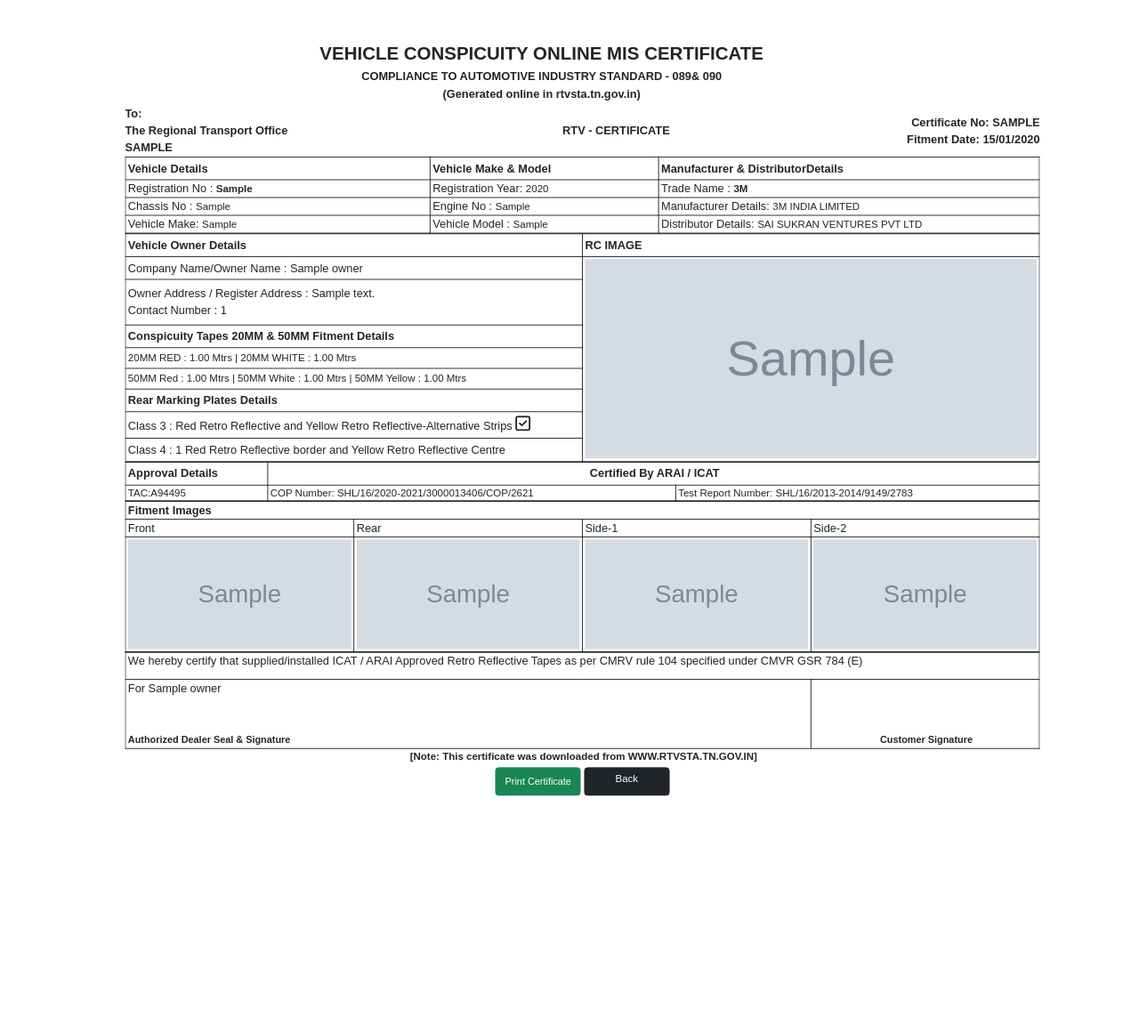
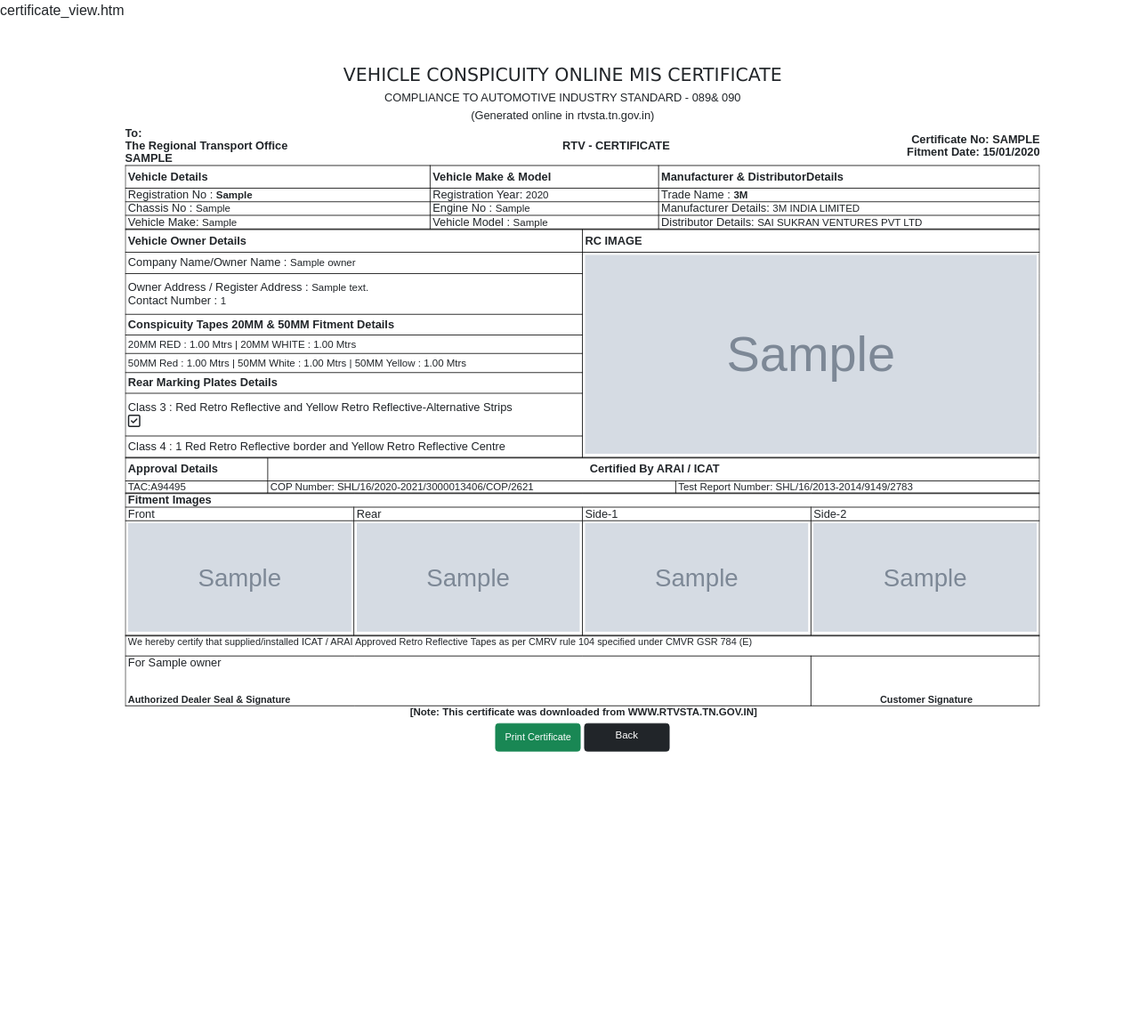
Before and after one commit to ratdor/RTO, a Django app: page /certificate/1 in a window 1280 px wide. Shown: the whole page at 89% size. After the commit the page ends 845 px from the top, so only its background shows below. Run offline with Django 5.2, Linux system fonts and the light colour scheme; tables that the repository leaves empty hold one stand-in row (values such as "Sample post"); grey boxes marked "Sample" are stand-in pictures; some libraries are stand-ins or nearby versions.

Commit message:
updateby rahuman

```diff
--- a/certificate/views.py
+++ b/certificate/views.py
@@ -129,7 +129,7 @@
         qr = qrcode.QRCode(
             version=1,
             error_correction=qrcode.constants.ERROR_CORRECT_L,
-            box_size=6,
+            box_size=8,
             border=5,
         )
         qr.add_data(user_data_url)
--- a/static/css/certificate_view.css
+++ b/static/css/certificate_view.css
@@ -1,8 +1,20 @@
+certificate_view.css
+
+
 * {
     margin: 0;
     padding: 0;
     box-sizing: border-box;
-    font-family: Arial, Helvetica, sans-serif;
+    font-family: 'Times New Roman';
+}
+
+h4.lead {
+    font-family: 'Lucida Sans';
+    font-size: 14px;
+}
+
+.heading {
+    width: 1400px;
 }
 
 .text-align-left {
@@ -61,6 +73,10 @@
     transform-origin: top;
 }
 
+.textfont {
+    font-size: 18px;
+}
+
 
 /* Responsive scaling for screens 433px and below */
 @media screen and (min-width: 767px) {
@@ -78,6 +94,8 @@
         width: 21cm;
         height: 29.7cm;
         margin: 0;
+        /* border: 1px solid black; */
+        box-sizing: border-box;
         /* margin: 30mm 45mm 30mm 45mm;  */
         /* Change to landscape orientation if needed */
         /* overflow-y: hidden;
@@ -86,11 +104,8 @@
     }
 
     @page {
-        size: auto;
-        /* size: A2 portrait;    */
-        /* Set page size */
-        page-break-before:auto;
-        margin: 1cm 0cm 0.85cm 0cm;
+        size: A4;
+        margin: 1cm;
         /* Ensure page break before each odd page */
     }
 
@@ -137,8 +152,8 @@
 
     tr,
     th,
-    td {
-        font-size: 20px;
+    td .textfont {
+        font-size: 16px;
     }
 
     td,
--- a/templates/certificate_view.html
+++ b/templates/certificate_view.html
@@ -1,3 +1,6 @@
+certificate_view.htm
+
+
 {% extends 'base.html'%}
 {% load static %}
 {% block link %}{% static 'css/certificate_view.css' %}{% endblock link %}
@@ -8,14 +11,14 @@
         <div class="row justify-content-center">
             <div class="col">
                 <div class="table-responsive text-center">
-                    <div class="d-flex justify-content-evenly align-items-center" style="margin-left: 100px;">
-                        <div style="text-align: center;">
-                            <h4 class="lead fs-2" style="font-weight: 600;">VEHICLE CONSPICUITY ONLINE MIS CERTIFICATE</h4>
-                            <h5 class="lead head-1" style="font-weight: 600;">COMPLIANCE TO AUTOMOTIVE INDUSTRY STANDARD - 089&amp; 090</h5>
-                            <h2 class="lead head-2" style="font-weight: 600;">(Generated online in rtvsta.tn.gov.in)
+                    <div class="d-flex justify-content-evenly align-items-center">
+                        <div class="heading" style="text-align: center;">
+                            <h4 class="lead fs-2">VEHICLE CONSPICUITY ONLINE MIS CERTIFICATE</h4>
+                            <h5 class="lead head-1">COMPLIANCE TO AUTOMOTIVE INDUSTRY STANDARD - 089&amp; 090</h5>
+                            <h2 class="lead head-2">(Generated online in rtvsta.tn.gov.in)
                             </h2>
                         </div>
-                        <div>
+                        <div style="align-items-right">
                             <img src="{{qr_image_url}}" alt="QR Code">
                         </div>
                     </div>
@@ -119,40 +122,40 @@
                                                             <tr>
                                                                 <td class="col-md-4" style="border: 1px solid black; padding-left: 4px;">
                                                                     Registration No :
-                                                                    <span style="font-weight: 500;font-size: 18px;"><strong>{{certificate.vehicle_no}}</strong></span>
+                                                                    <span class="textfont" style="font-weight: 500;"><strong>{{certificate.vehicle_no}}</strong></span>
                                                                 </td>
                                                                 <td class="col-md-3" style="border: 1px solid black; padding-left: 4px;">
                                                                     Registration Year:
-                                                                    <span style="font-size:18px;">{{certificate.year_of_registration}}</span>
+                                                                    <span class="textfont">{{certificate.year_of_registration}}</span>
                                                                 </td>
                                                                 <td class="col-md-5" style="border: 1px solid black; padding-left: 4px;">
                                                                     Trade Name :
-                                                                    <span style="font-size:18px;font-weight: 500;"><strong>3M </strong></span>
+                                                                    <span class="textfont" style="font-weight: 500;"><strong>3M </strong></span>
                                                                 </td>
                                                             </tr>
                                                             <tr>
                                                                 <td class="col-md-4" style="border: 1px solid black; padding-left: 4px;">
                                                                     Chassis No :
-                                                                    <span style="font-size:18px;">{{certificate.chassis_no}}</span></td>
+                                                                    <span class="textfont">{{certificate.chassis_no}}</span></td>
                                                                 <td class="col-md-3" style="border: 1px solid black; padding-left: 4px;">
                                                                     Engine No :
-                                                                    <span style="font-size:18px;">{{certificate.engine_no}}</span></td>
+                                                                    <span class="textfont">{{certificate.engine_no}}</span></td>
                                                                 <td class="col-md-5"
                                                                     style="border: 1px solid black;padding-left: 4px;">
                                                                     Manufacturer
-                                                                    Details: <span style="font-size:18px;">3M INDIA LIMITED</span> </td>
+                                                                    Details: <span class="textfont"">3M INDIA LIMITED</span> </td>
                                                             </tr>
                                                             <tr>
                                                                 <td class="col-4" style="border: 1px solid black; padding-left: 4px;">
-                                                                    Vehicle Make: <span style="font-size:18px;">{{certificate.make}}</span>
+                                                                    Vehicle Make: <span class="textfont">{{certificate.make}}</span>
                                                                 </td>
                                                                 <td class="col-3" style="border: 1px solid black; padding-left: 4px;">
                                                                     Vehicle Model :
-                                                                    <span style="font-size:18px;">{{certificate.vehicle_model}}</span></td>
+                                                                    <span class="textfont">{{certificate.vehicle_model}}</span></td>
                                                                 <td class="col-5"
                                                                     style="border: 1px solid black;padding-left: 4px;">
                                                                     Distributor
-                                                                    Details: <span style="font-size:18px;">SAI SUKRAN VENTURES PVT LTD</span> </td>
+                                                                    Details: <span class="textfont">SAI SUKRAN VENTURES PVT LTD</span> </td>
                                                             </tr>
                                                         </tbody>
 
@@ -173,7 +176,7 @@
                                                             </tr>
                                                             <tr>
                                                                 <td style="border: 1px solid black; padding-left: 4px;">
-                                                                    Company Name/Owner Name : <span style="font-size:20px;">{{certificate.name}}</span>
+                                                                    Company Name/Owner Name : <span class="textfont">{{certificate.name}}</span>
                                                                 </td>
                                                                 <td class="tablee p-1" style="border: 1px solid black;"
                                                                     rowspan="8">
@@ -184,8 +187,8 @@
                                                             <tr>
                                                                 <td style="border: 1px solid black; padding-left: 4px;">
                                                                     Owner Address / Register Address :
-                                                                    <span style="font-size:20px;">{{certificate.address}}</span><br>
-                                                                    Contact Number : <span style="font-size:20px;">{{certificate.phone}}</span>
+                                                                    <span class="textfont">{{certificate.address}}</span><br>
+                                                                    Contact Number : <span class="textfont">{{certificate.phone}}</span>
                                                                 </td>
                                                             </tr>
                                                             <tr>
@@ -194,13 +197,13 @@
                                                                     Fitment Details</th>
                                                             </tr>
                                                             <tr>
-                                                                <td style="border: 1px solid black; padding-left: 4px;font-size: 18px;"> 20MM RED :
+                                                                <td class="textfont" style="border: 1px solid black; padding-left: 4px;"> 20MM RED :
                                                                     {{certificate.red20mm}} Mtrs | 20MM
                                                                     WHITE : {{certificate.white20mm}} Mtrs
                                                                 </td>
                                                             </tr>
                                                             <tr>
-                                                                <td style="border: 1px solid black; padding-left: 4px;font-size: 18px;">50MM Red :
+                                                                <td class="textfont" style="border: 1px solid black; padding-left: 4px;">50MM Red :
                                                                     {{certificate.red50mm}} Mtrs | 50MM White
                                                                     : {{certificate.white50mm}} Mtrs | 50MM Yellow :
                                                                     {{certificate.yellow50mm}} Mtrs
@@ -217,8 +220,8 @@
 
                                                                     {% if certificate.class3 == 1 or certificate.class3 == '1' %}
                                                                     Class 3 : Red Retro Reflective and Yellow Retro
-                                                                    Reflective-Alternative Strips
-                                                                        <i class="fa-regular fa-square-check" style="font-size: 30px;"></i>
+                                                                    Reflective-Alternative Strips <br>
+                                                                        <i class="fa-regular fa-square-check" style="font-size: 25px;"></i>
                                                                     {% else %}
 
                                                                     Class 3 : {{certificate.class3}} Red Retro Reflective and Yellow Retro Reflective-Alternative Strips
@@ -253,11 +256,11 @@
                                                                     Certified By ARAI / ICAT</th>
                                                             </tr>
                                                             <tr>
-                                                                <td style="border: 1px solid black; padding-left: 4px;font-size: 18px;">TAC:A94495</td>
-                                                                <td style="border: 1px solid black; padding-left: 4px;font-size: 18px;">COP Number:
+                                                                <td class="textfont" style="border: 1px solid black; padding-left: 4px;">TAC:A94495</td>
+                                                                <td class="textfont"  style="border: 1px solid black; padding-left: 4px;">COP Number:
                                                                     SHL/16/2020-2021/3000013406/COP/2621
                                                                 </td>
-                                                                <td style="border: 1px solid black; padding-left: 4px;font-size: 18px;">Test Report Number:
+                                                                <td  class="textfont" style="border: 1px solid black; padding-left: 4px;">Test Report Number:
                                                                     SHL/16/2013-2014/9149/2783</td>
                                                             </tr>
                                                         </tbody>
@@ -306,7 +309,7 @@
                                                                 <td></td>
                                                             </tr>
                                                             <tr>
-                                                                <td colspan="4" style="border: 1px solid black; padding-left: 4px;font-size: 20px;">
+                                                                <td colspan="4" style="border: 1px solid black; padding-left: 4px;font-size: 17px;">
                                                                     <p>We hereby certify that supplied/installed ICAT /
                                                                         ARAI Approved Retro Reflective Tapes as per CMRV
                                                                         rule 104 specified under CMVR GSR 784 (E)
```
